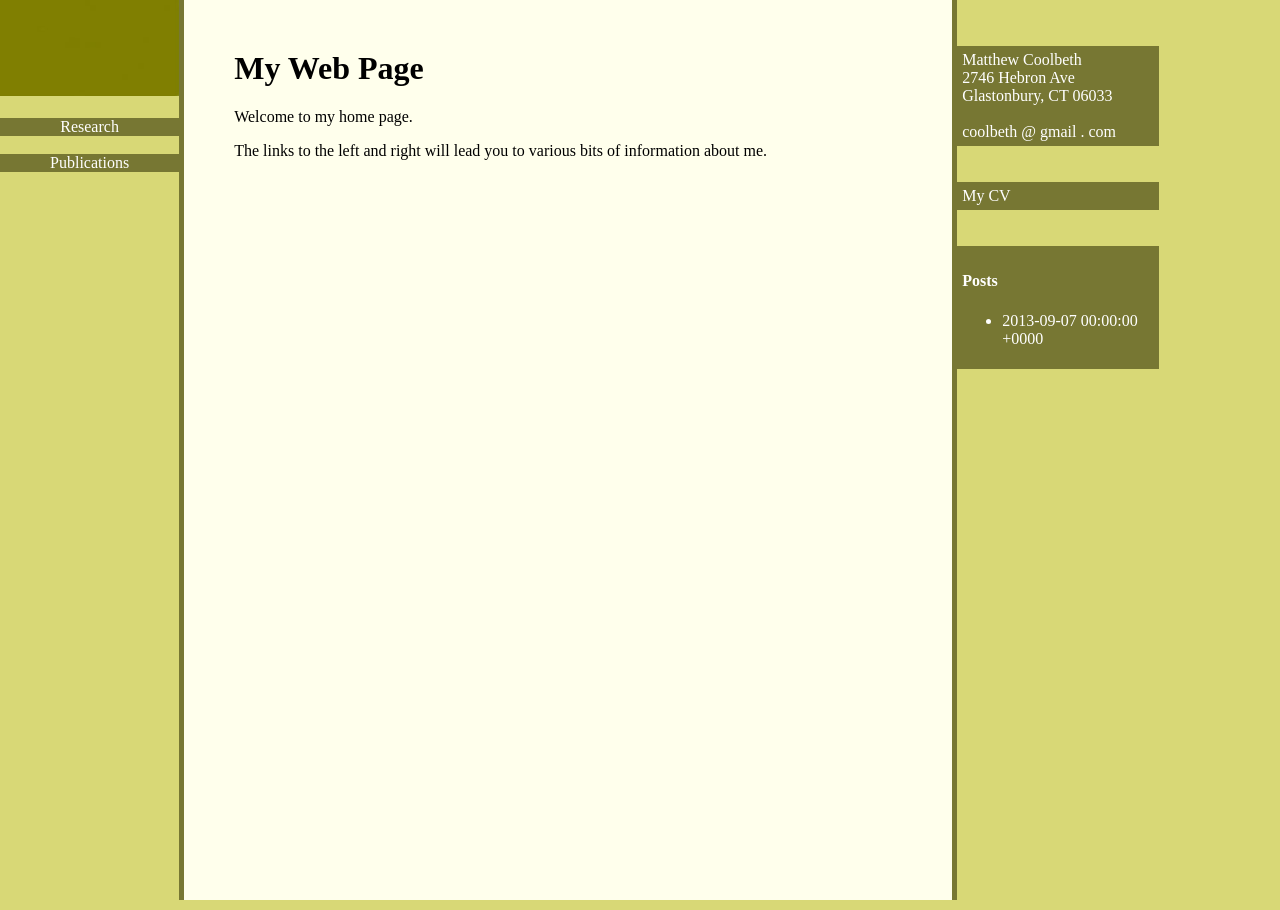
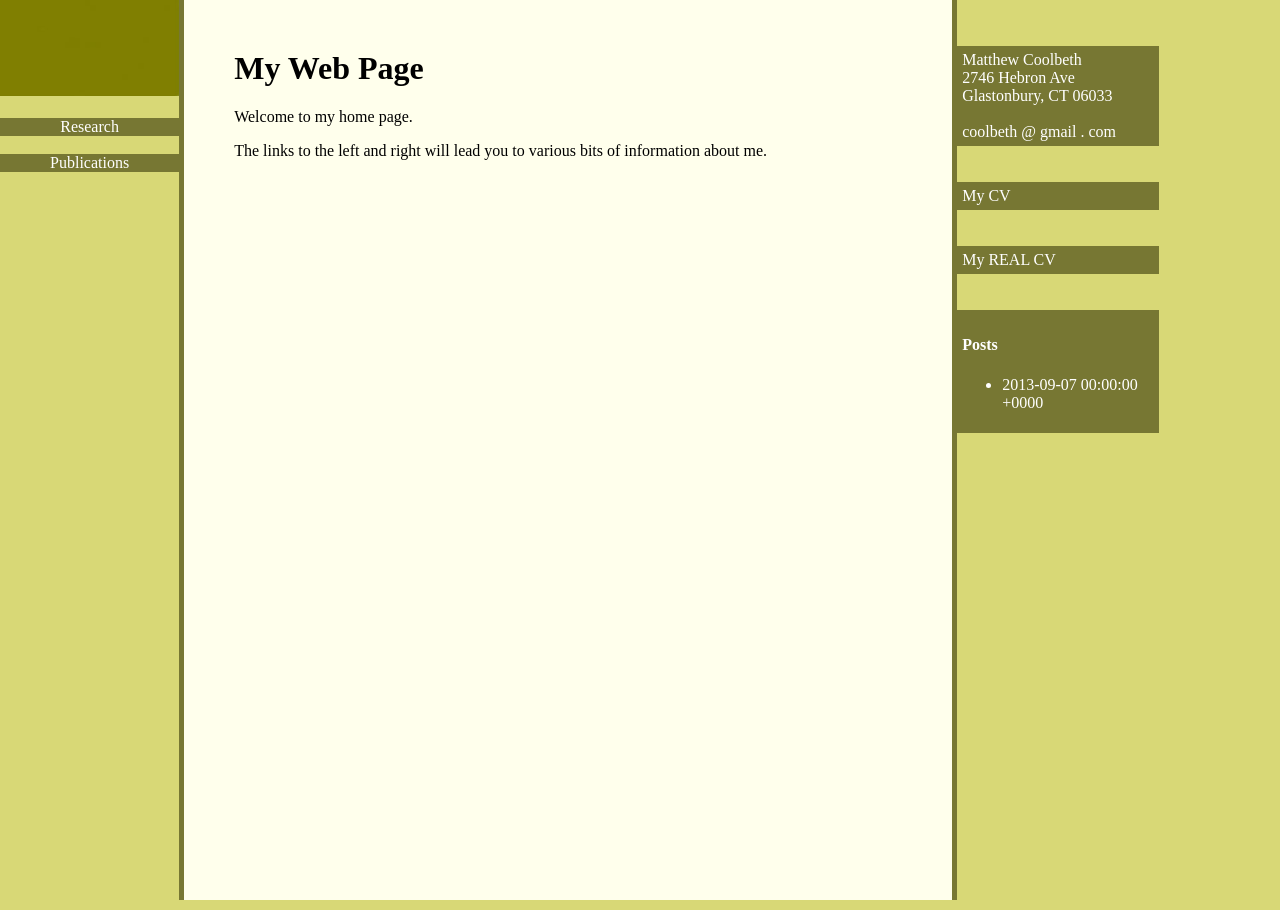
Before and after one commit to mac01021/mac01021.github.io, a Jekyll site: the page built from index.md, in a window 1280 px wide. Built offline with Jekyll 4.4.1, drawn with Linux system fonts in a browser that asks for light colours.

Commit message:
Update right-banner-content.html

```diff
--- a/_includes/right-banner-content.html
+++ b/_includes/right-banner-content.html
@@ -19,6 +19,12 @@
                     </a>
                 </div>
 
+                <br> <br> <div class="tab">
+                    <a href="/vitae2">
+                    My REAL CV
+                    </a>
+                </div>
+
 
                 <br> <br> <div class="tab">
                     <h4> Posts </h4>
```
